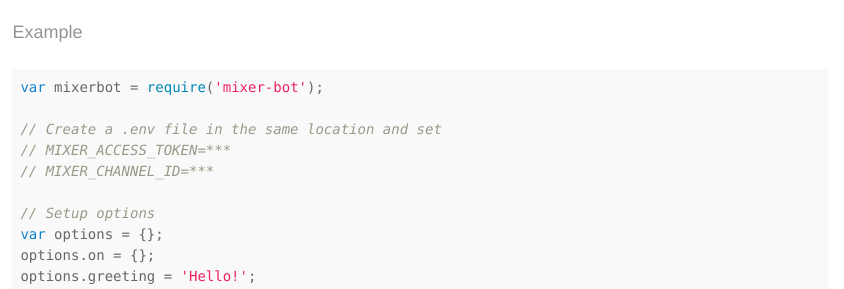
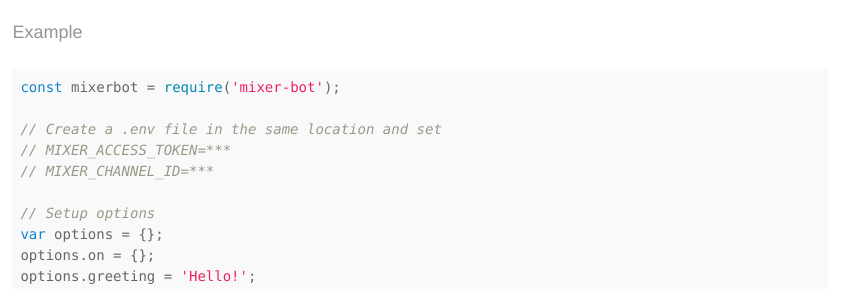
Before and after one commit to rrwen/mixer-bot, a website: page docs/index.html in a window 1280 px wide. Shown: the part 292-581 px from the top of the page, 436-1280 px from the left. Drawn offline with Linux system fonts and the light colour scheme.

Commit message:
Update docs

```diff
--- a/docs/index.html
+++ b/docs/index.html
@@ -135,7 +135,7 @@
     <div class='py1 quiet mt1 prose-big'>Example</div>
 
 
-      <pre class='p1 overflow-auto round fill-light'><span class="hljs-keyword">var</span> mixerbot = <span class="hljs-built_in">require</span>(<span class="hljs-string">'mixer-bot'</span>);
+      <pre class='p1 overflow-auto round fill-light'><span class="hljs-keyword">const</span> mixerbot = <span class="hljs-built_in">require</span>(<span class="hljs-string">'mixer-bot'</span>);
 
 <span class="hljs-comment">// Create a .env file in the same location and set</span>
 <span class="hljs-comment">// MIXER_ACCESS_TOKEN=***</span>
--- a/index.js
+++ b/index.js
@@ -14,7 +14,7 @@
  * @returns {Object} returns a mixerbot client.
  *
  * @example
- * var mixerbot = require('mixer-bot');
+ * const mixerbot = require('mixer-bot');
  *
  * // Create a .env file in the same location and set
  * // MIXER_ACCESS_TOKEN=***
```
